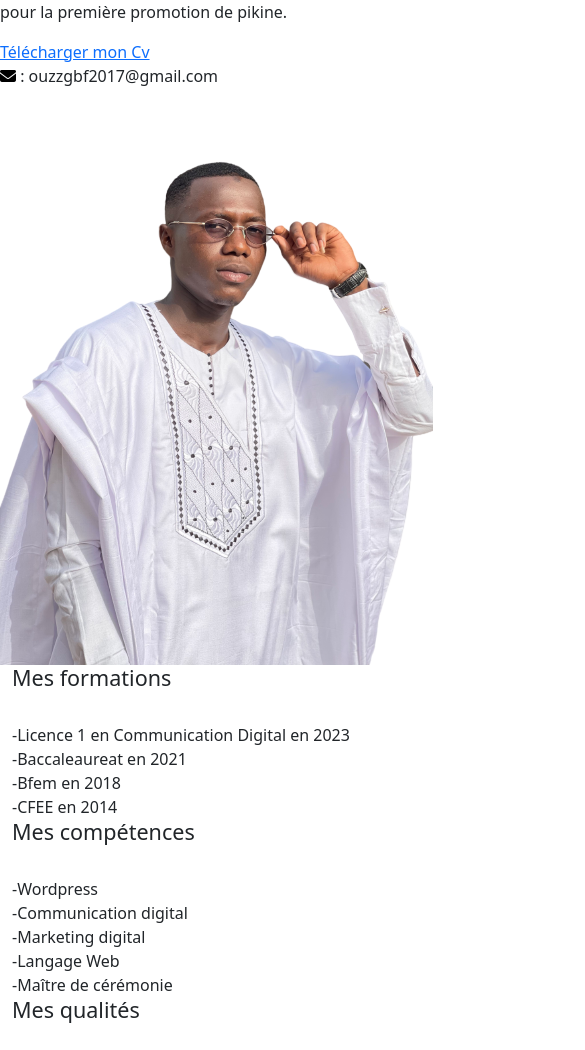
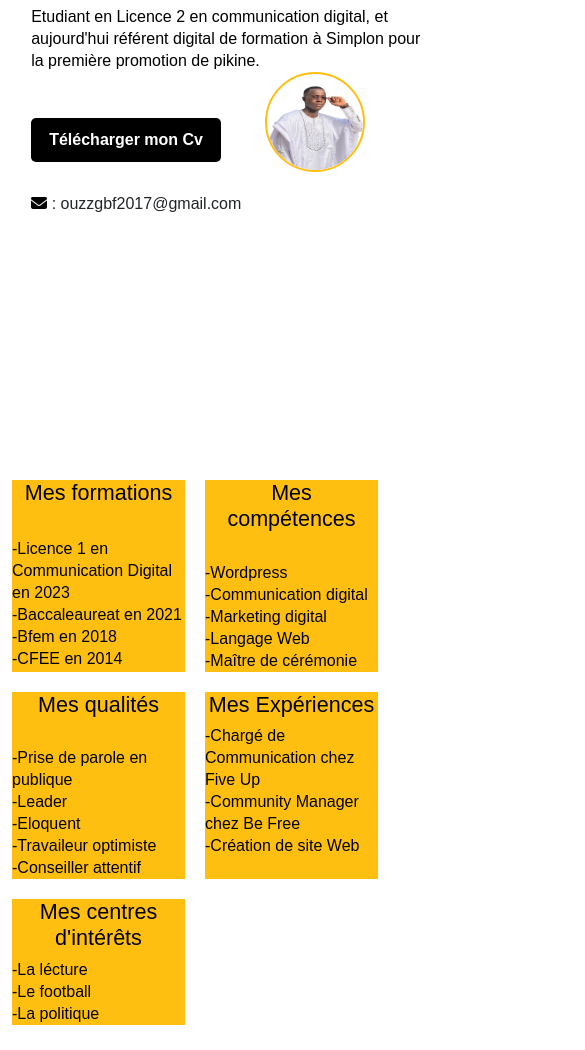
Before and after one commit to Ouzzi2k/bootstrap, a plain HTML site: page index.html in a window 390 px wide. Shown: the part 179-1229 px from the top of the page, 585 px wide, since content can reach past the window. Drawn offline with nearby package versions, Linux system fonts and the light colour scheme.

Commit message:
Add files via upload

```diff
--- /dev/null
+++ b/boostrapstyle.css
@@ -0,0 +1,156 @@
+*{
+  margin: 0;
+  padding: 0;
+  font-family: Arial, sans-serif;
+}
+
+.detail{
+    width: 400px;
+    margin-left: 8%;
+    margin-top: 13px;
+}
+.detail h1{
+    font-size: 40px;
+    color: black;
+    margin-bottom: 20px;
+}
+.detail a{
+    background: black;
+    padding: 10px 18px;
+    text-decoration: none;
+    font-weight: bold;
+    color: white;
+    display: inline-block;
+    margin: 30px 0;
+    border-radius: 5px;
+}
+span{
+    color: hwb(44 0% 0% / 0.938);
+}
+.detail p{
+    color: black;
+    line-height: 22px;
+}
+h1 {
+  display: inline-block;
+  margin-right: 20px;
+}
+
+
+.folio{
+    width: 200px;
+    height: 200px;
+    position: relative;
+    float: right;
+    right: 20px;
+    border-radius: 50%;
+    border: 2px solid hwb(44 0% 0% / 0.938);
+    right: 20%;
+    bottom: 300px;
+}
+
+.container {
+  display: grid;
+  grid-template-columns: 1fr 1fr;
+  grid-gap: 10px;
+  gap: 20px;
+}
+
+#section1{
+  flex: 1;
+  display: grid;
+  background: hwb(44 0% 0% / 0.938);
+
+}
+#section2{
+  flex: 1;
+  display: grid;
+  background: hwb(44 0% 0% / 0.938);
+
+}
+#section3{
+  flex: 1;
+  display: grid;
+  background: hwb(44 0% 0% / 0.938);
+
+}
+#section4{
+  flex: 1;
+  display: grid;
+  background: hwb(44 0% 0% / 0.938);
+
+}
+#section5{
+  flex: 1;
+  display: grid;
+  background: hwb(44 0% 0% / 0.938);
+}
+
+#realisation{
+  padding: 50px 0;
+  text-align: center;
+}
+.mur2{
+  color: black;
+  line-height: 22px;
+  display: inline-block;
+  position: relative;
+  width: 100%;
+  margin-top: 2%;
+  padding-bottom: 5%;
+
+}
+
+.realisation-grid {
+  display: grid;
+  grid-template-columns: repeat(3, 1fr);
+  grid-gap: 100px;
+  margin-left: 15px;
+
+
+}
+
+.realisation-grid{
+  background-color: #fff;
+  padding: 10px;
+
+
+}
+.realisation img{
+  width: 250px;
+  margin-top: 100px;
+  border: 2px solid hwb(44 0% 0% / 0.938);
+  border-radius: 15px;
+}
+h4{
+  text-align: center;
+}
+
+
+ @media only screen and (max-width: 800px) {
+   .folio{
+    width: 100px;
+    height: 100px;
+    position: relative;
+    right: 25px;
+    margin-top: 40%;
+    border-radius: 50%;
+    border: 2px solid hwb(44 0% 0% / 0.938);
+    bottom: 300px;
+}
+.realisation-grid {
+  display: grid;
+  grid-template-columns: repeat(1, 1fr);
+  grid-gap: 1px;
+  margin-left: 15px;
+}
+.realisation img{
+  width: 300px;
+  margin-top: 100px;
+  border: 2px solid hwb(44 0% 0% / 0.938);
+  border-radius: 15px;
+}
+
+
+
+}
--- a/index.html
+++ b/index.html
@@ -5,7 +5,7 @@
     <meta http-equiv="X-UA-Compatible" content="IE=edge">
     <meta name="viewport" content="width=device-width, initial-scale=1.0">
     <link href="https://cdn.jsdelivr.net/npm/bootstrap@5.1.3/dist/css/bootstrap.min.css" rel="stylesheet" integrity="sha384-1BmE4kWBq78iYhFldvKuhfTAU6auU8tT94WrHftjDbrCEXSU1oBoqyl2QvZ6jIW3" crossorigin="anonymous">
-    <link rel="stylesheet" href="css/boostrapstyle.css">
+    <link rel="stylesheet" href="boostrapstyle.css">
     <link rel="stylesheet" href="css/bootstrap.css">
     <script src="https://kit.fontawesome.com/f8942aac28.js" crossorigin="anonymous"></script>
 
```
